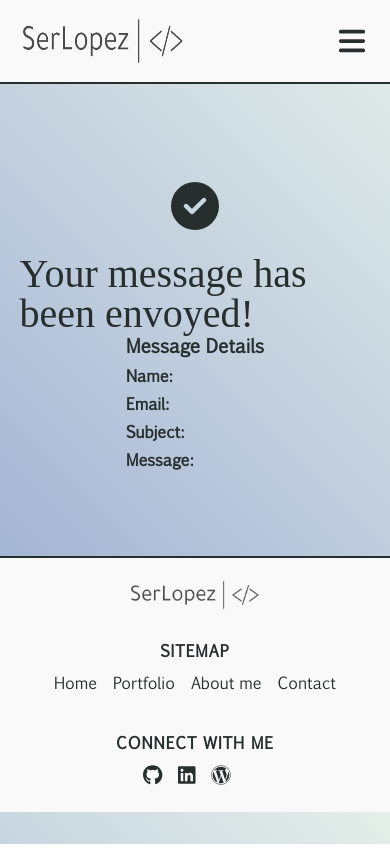
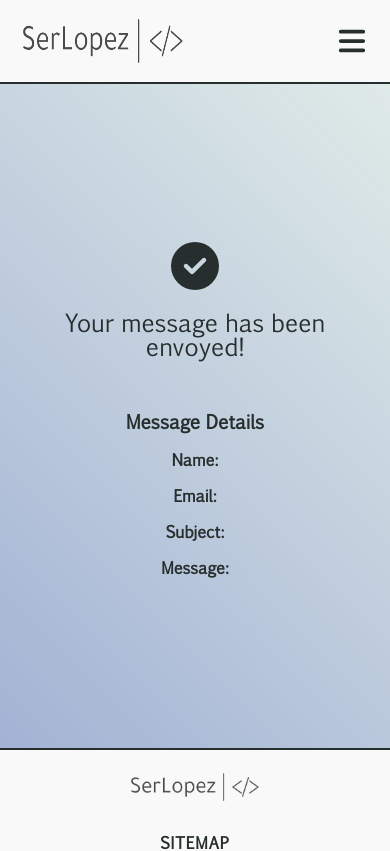
Before and after one commit to monsieurlopez/site_web_2.0, a React (Create React App) app: page /confirmedReservation in a window 390 px wide. Shown: the top 851 px of the page. Built offline with nearby package versions, Linux system fonts and the light colour scheme; a web font is replaced by a local one.

Commit message:
<fix style message confirmation> change style font and @media max-width 576px

```diff
--- a/src/components/pages/Reservations/Reservations.css
+++ b/src/components/pages/Reservations/Reservations.css
@@ -74,18 +74,31 @@
   align-items: center;
   justify-content: center;
   padding: 1.75rem 0;
-  min-height: calc(100vh - 6.25rem - 18rem);
+  min-height: calc(100vh - 6.25rem - 6rem);
 }
 
 .confirmed-reservation h2 {
-  padding-top: 1.5rem;
+  padding: 1.5rem 0rem;
+  color: #272e2e;
+  height: max-content;
+  font-family: 'Pigiarniq', sans-serif;
+  font-size: 2rem;
 }
 
 .confirmed-reservation p {
   padding-top: 0.25rem;
 }
 
-@media (max-width: 491px) {
+.reservation-summary {
+  display: flex;
+  flex-direction: column;
+  justify-content: space-between;
+  text-align: center;
+  gap: 0.5rem;
+  padding: 1.5rem 0rem;
+}
+
+@media (max-width: 576px) {
   .reservations form {
     grid-template-columns: repeat(1, 1fr);
   }
@@ -93,16 +106,11 @@
   .reservations form button {
     grid-column: 1 / span 1;
   }
-}
 
-#reservation-message{
-  padding: 0.5rem 0.5rem;
-  outline: none;
-  border: 1px solid #e0e0e0;
-  border-radius: 0.375rem;
-  background: #ffffff;
-  color: #272e2e;
-  cursor: pointer;
+  .confirmed-reservation h2 {
+    text-align: center;
+    font-size: 1.5rem;
+  }
 }
 
 .checkbox-group {
```
